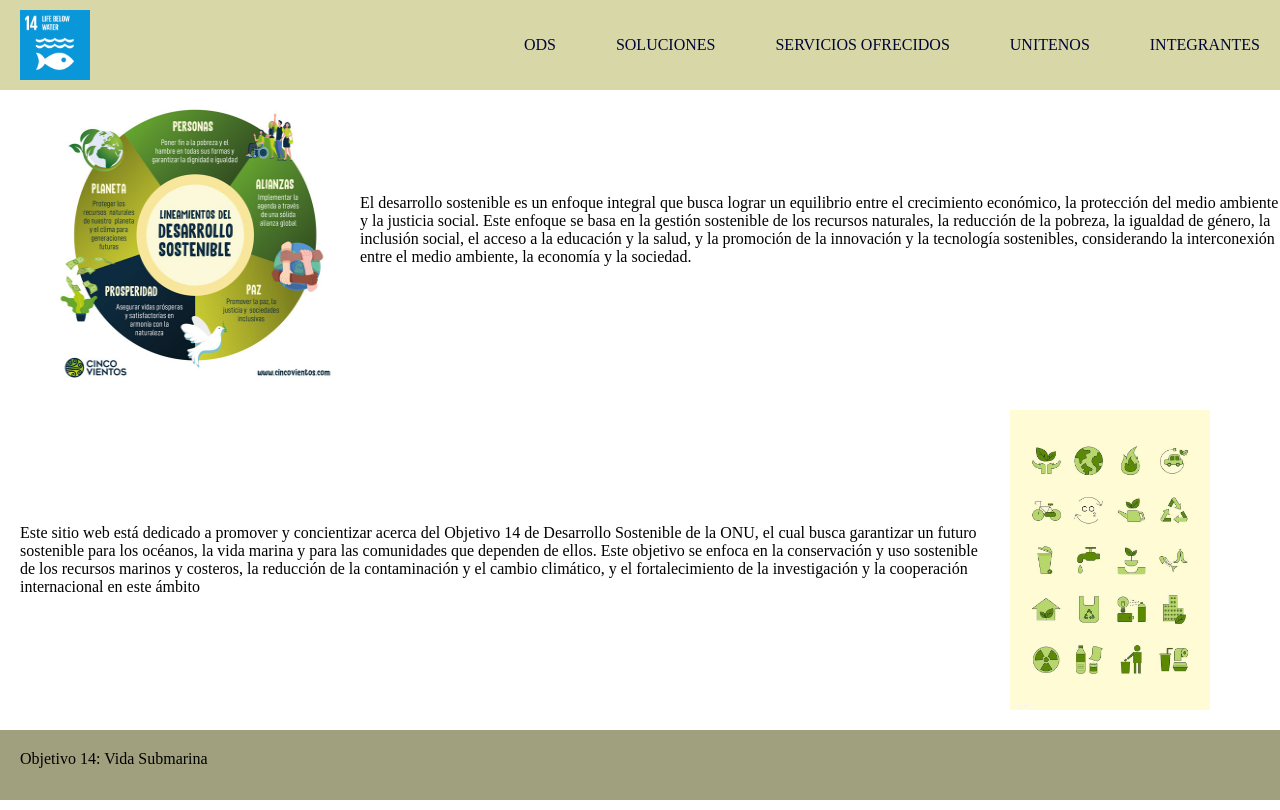
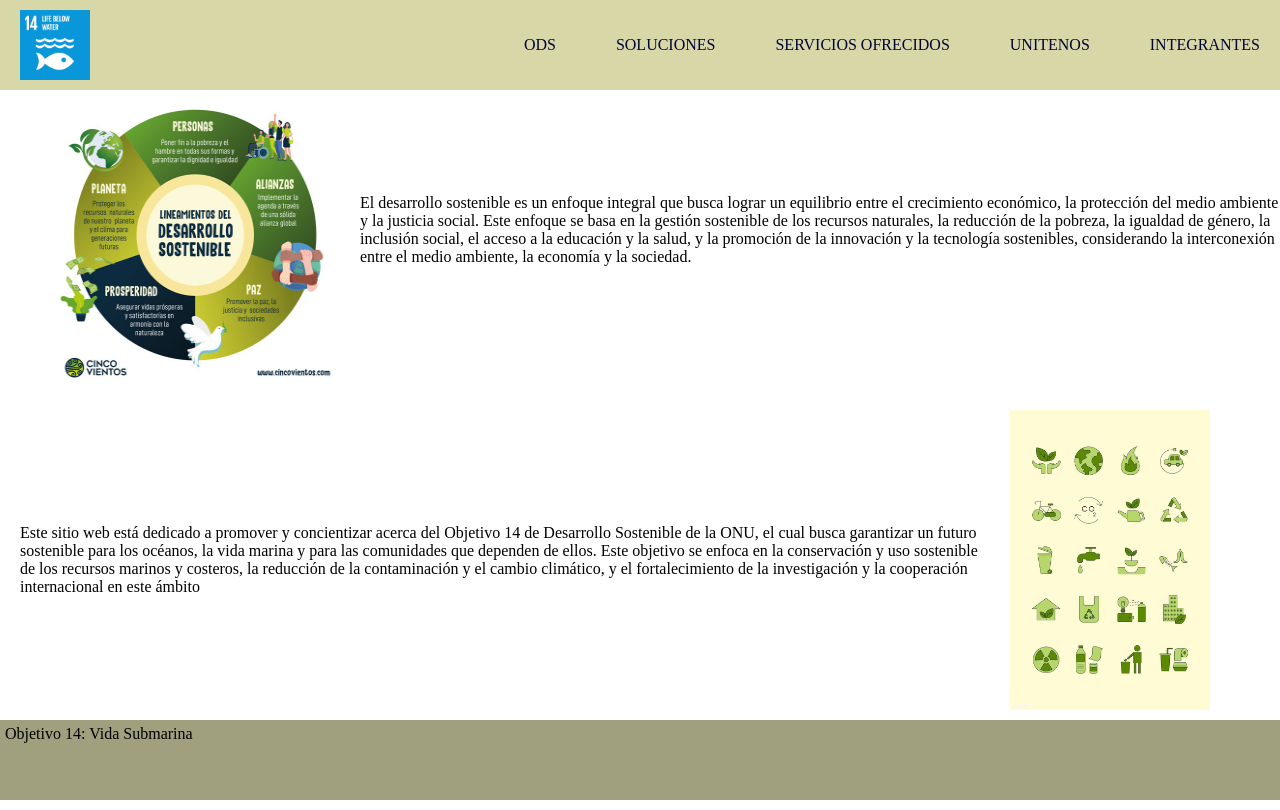
Before and after one commit to MiliPeledrotti/VIDASUB, a plain HTML site: page index.html in a window 1280 px wide. Drawn offline with Linux system fonts and the light colour scheme.

Commit message:
Add files via upload

```diff
--- a/style.css
+++ b/style.css
@@ -130,6 +130,13 @@ footer {
   color: #fff;
   padding: 20px;
   clear: both;
+}
+@media screen {
+  footer{
+    padding: 5px;
+    height: 70px;
+
+  }
 }
 .dslogo {
   height: 300px;
@@ -489,6 +496,7 @@ article.card{
                               url('proteccion.jpeg');
   background-size: cover;
 }
+
 .card:nth-child(6):hover{
   background: linear-gradient(45deg,
                               rgba(96, 133, 235, 0.7) 0%,
```
